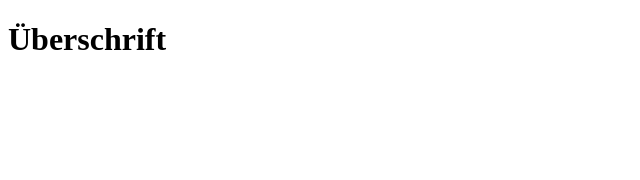
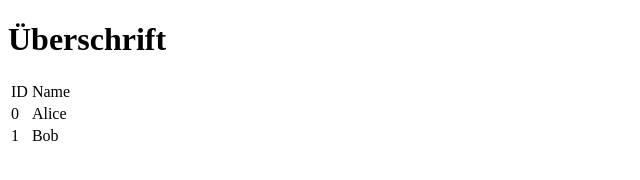
Before and after one commit to hft-stuttgart-ipr/hft-asgmt-html-x9DroiD9x, a website: page index.html in a window 1280 px wide. Shown: the whole page, without its empty margins (0-640 px from the left). Drawn offline with Linux system fonts and the light colour scheme.

Commit message:
Create table with 2 dummy entries

```diff
--- a/index.html
+++ b/index.html
@@ -8,5 +8,24 @@
   <body>
 	  <h1>Überschrift</h1>
 
+	  <table>
+		  <thead>
+			  <tr>
+				  <td>ID</td>
+				  <td>Name</td>
+			  </tr>
+		  </thead>
+		  <tbody>
+			  <tr>
+				  <td>0</td>
+				  <td>Alice</td>
+			  </tr>
+			  <tr>
+				  <td>1</td>
+				  <td>Bob</td>
+			  </tr>
+		  </tbody>
+	  </table>
+
   </body>
 </html>
```
Also changed, not shown: README.md.
